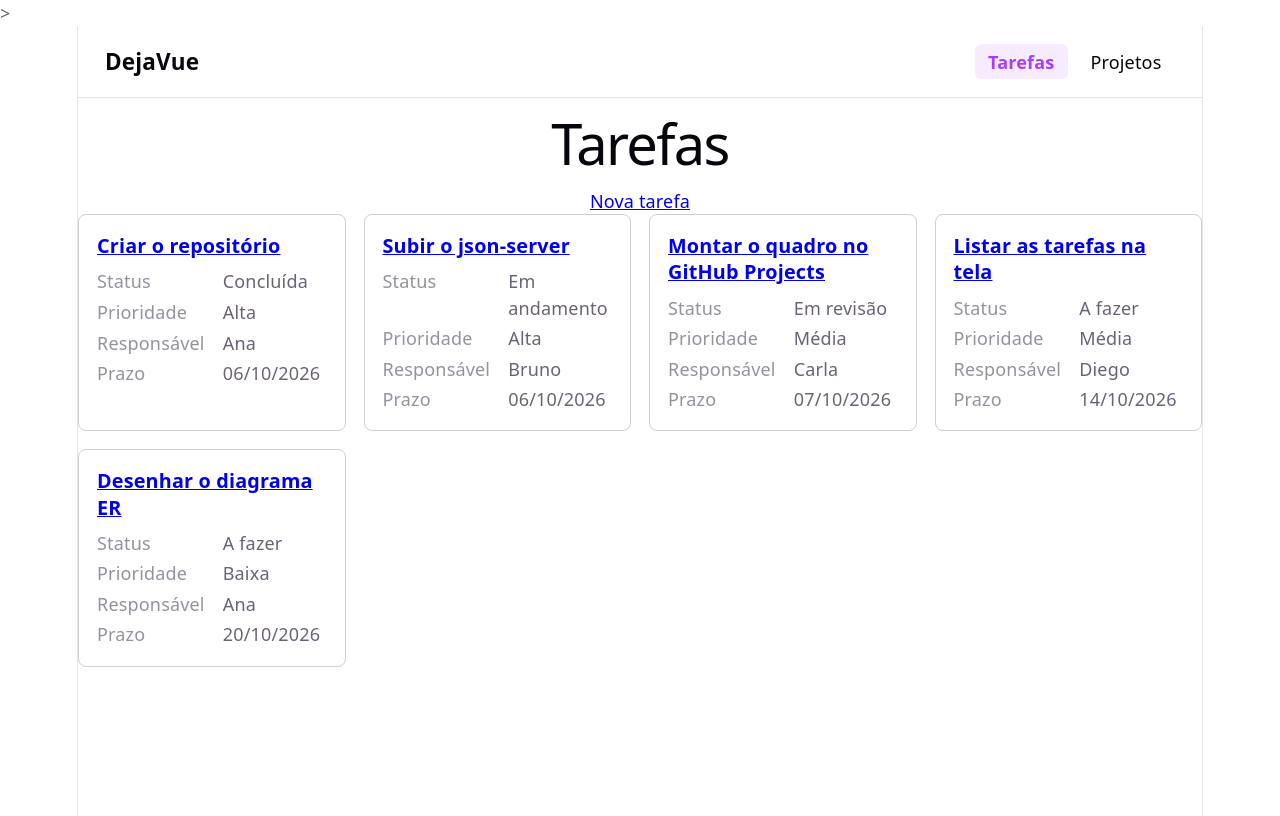
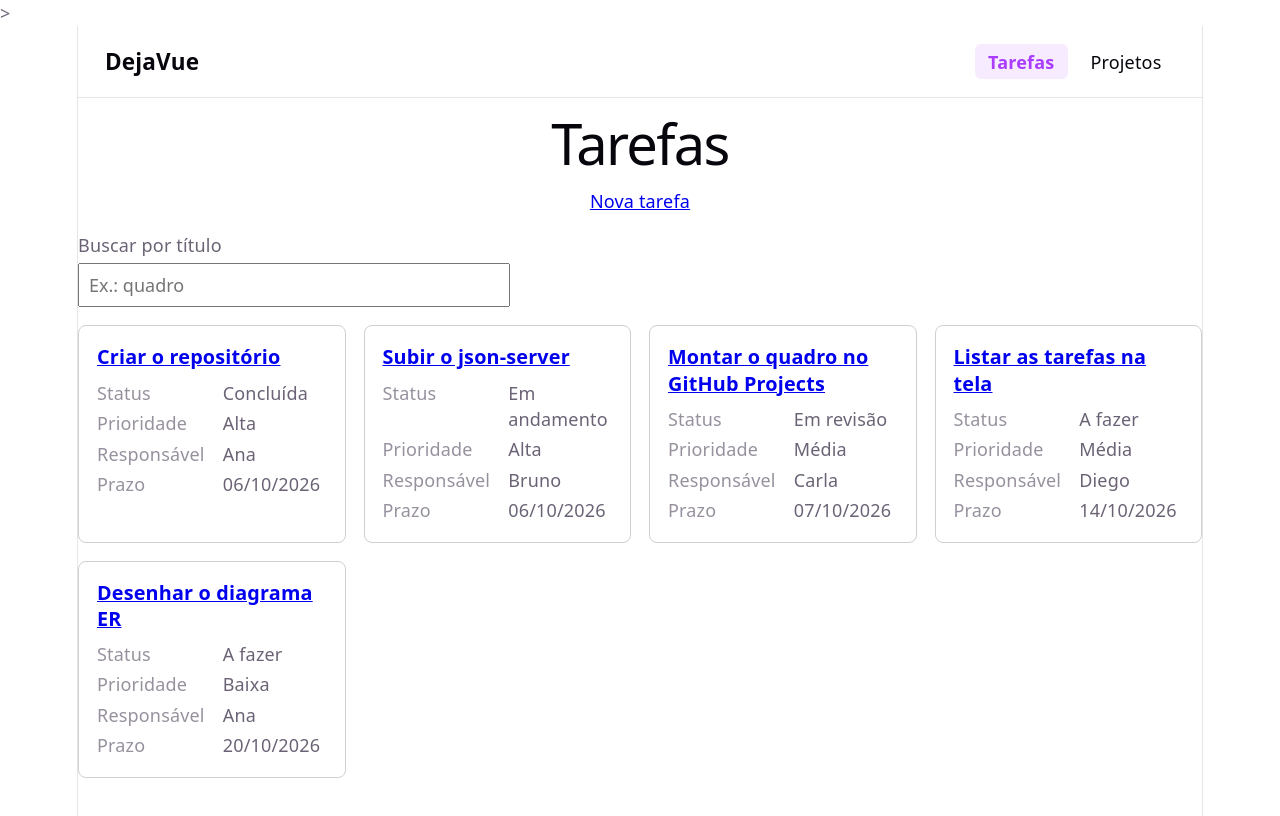
Before and after one commit to anthonnypatrocinio/Desenvolvimento-FrontEnd-5N-DejaVue, a Vue app in the folder DejaVue/: page / in a window 1280 px wide. Shown: the top 816 px of the page. Built offline with nearby package versions, Linux system fonts and the light colour scheme; data requests are answered from the project's data file.

Commit message:
Adiciona a busca por título na lista de tarefas (M424)

```diff
--- a/DejaVue/src/views/ListaTarefas.vue
+++ b/DejaVue/src/views/ListaTarefas.vue
@@ -1,12 +1,12 @@
 <script setup lang="ts">
 import { computed, onMounted, ref } from 'vue'
-import { listarTarefas } from '../api'
-import type { Tarefa } from '../tipos'
+import { listarTarefas } from '../api.ts'
+import type { Tarefa } from '../tipos.ts'
 import TarefaCard from '../components/TarefaCard.vue'
-import { useFiltros } from '../composables/useFiltros'
+import { useFiltros } from '../composables/useFiltros.ts'
 
 const tarefas = ref<Tarefa[]>([])
-const { aplicarFiltros } = useFiltros()
+const { busca, aplicarFiltros } = useFiltros()
 
 // Só as tarefas que passam pela busca e pelos filtros (a lista original não muda)
 const visiveis = computed(() => aplicarFiltros(tarefas.value))
@@ -20,6 +20,12 @@ onMounted(async () => {
   <section>
     <h1>Tarefas</h1>
     <RouterLink to="/tarefas/nova">Nova tarefa</RouterLink>
+
+    <div class="campo-busca">
+      <label for="busca">Buscar por título</label>
+      <input id="busca" v-model="busca" type="search" placeholder="Ex.: quadro" autocomplete="off" />
+    </div>
+
     <div class="lista">
       <TarefaCard v-for="t in visiveis" :key="t.id" :tarefa="t" />
     </div>
@@ -27,6 +33,17 @@ onMounted(async () => {
 </template>
 
 <style scoped>
+.campo-busca {
+  display: grid;
+  gap: 0.25rem;
+  max-width: 24rem;
+  margin: 1rem 0;
+  text-align: left;
+}
+.campo-busca input {
+  padding: 0.4rem 0.5rem;
+  font: inherit;
+}
 .lista {
   display: grid;
   gap: 1rem;
```
